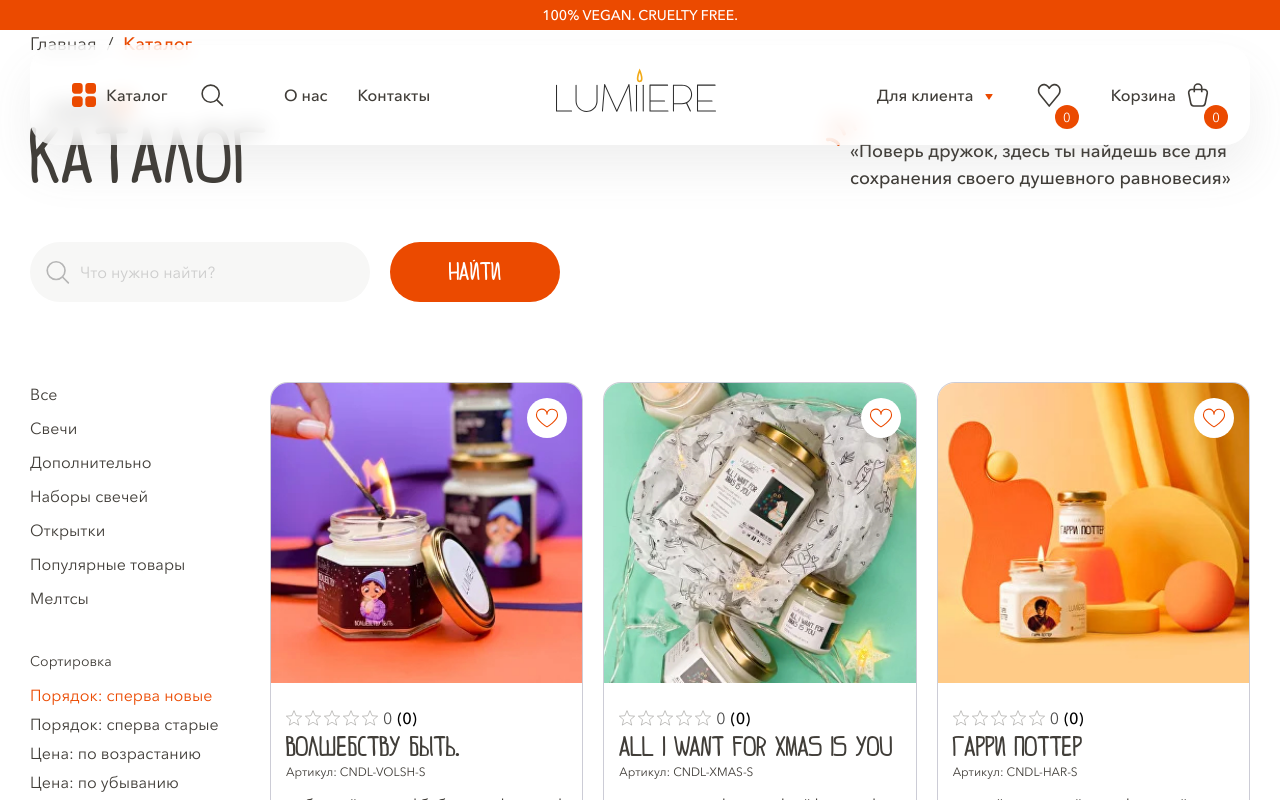
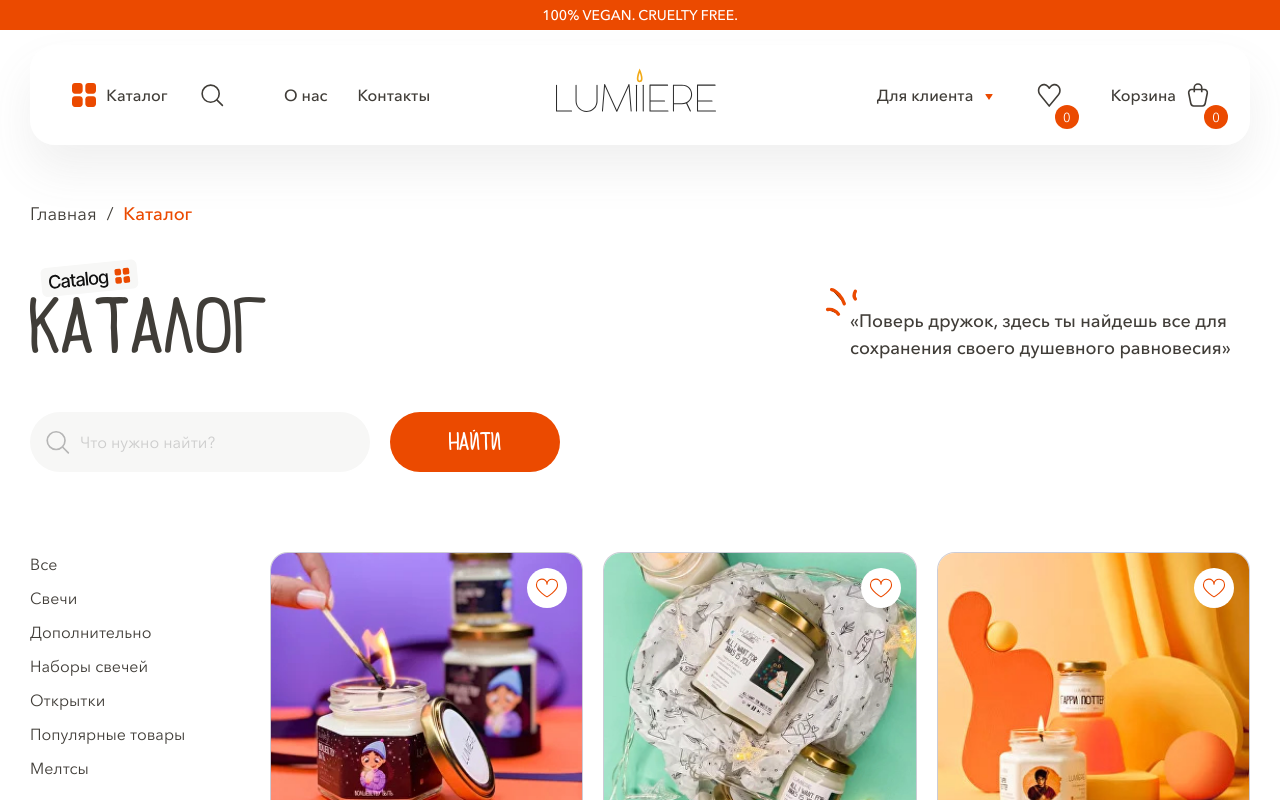
Before and after one commit to suchkovcode/lumiiere-candles, a Vue app: page /catalog in a window 1280 px wide. Shown: the top 800 px of the page. Built offline with nearby package versions, Linux system fonts and the light colour scheme.

Commit message:
Update: catalog styles

```diff
--- a/src/page/Catalog.vue
+++ b/src/page/Catalog.vue
@@ -356,6 +356,7 @@ export default {
 .goods {
    margin-bottom: 20px;
    padding: 20px;
+   padding-top: 120px;
 
    &__header {
       position: relative;
@@ -530,10 +531,17 @@ export default {
 
    @include sm {
       padding: 30px 20px;
+      padding-top: 170px;
+
    }
 
    @include lg {
       padding: 30px;
+      padding-top: 170px;
+   }
+
+   @include xl {
+      padding-top: 200px;
    }
 }
 
```
